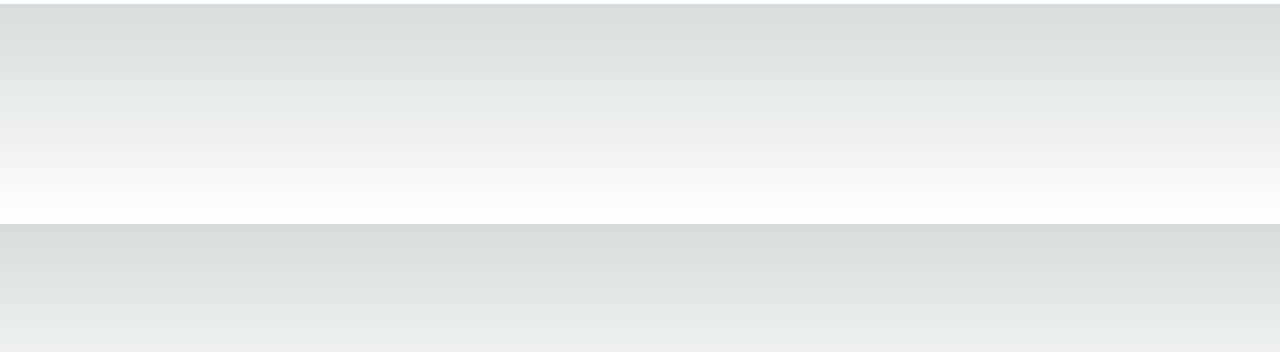
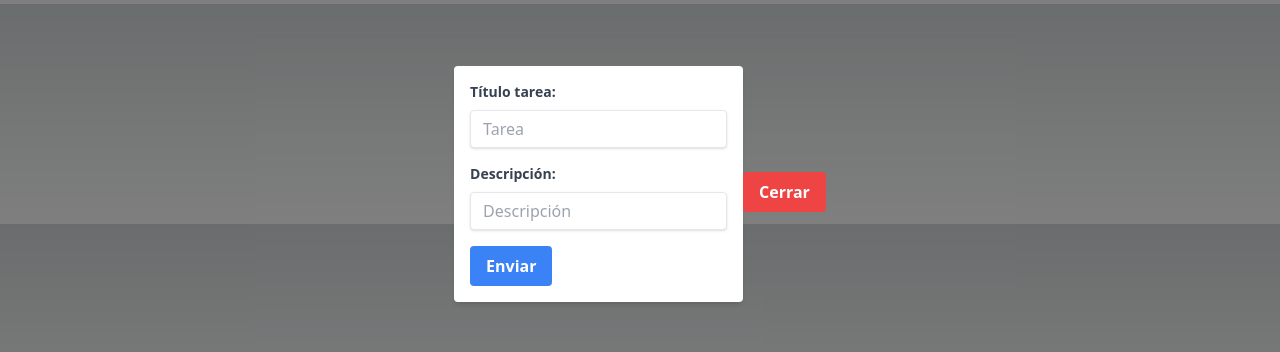
Before and after one commit to 22Ebosch/ProyectoNext, a Next.js app: page / in a window 1280 px wide. Both pictures are taken after a click on the button "Añadir tarea". Shown: the part 216-568 px from the top of the page. Built offline with nearby package versions, Linux system fonts and the light colour scheme; no server answers; the database is empty.

Commit message:
Mostrar PopUp de formulario

```diff
--- a/src/app/page.tsx
+++ b/src/app/page.tsx
@@ -1,9 +1,25 @@
+// HomePage.tsx
+"use client"
 import React from 'react';
+import { useState } from 'react';
 import Kanban from '../components/kanban/kanban';
+import PopUp from '@/components/popUp/popUp';
+
 const HomePage = () => {
+  const [mostrarPopUp, setMostrarPopUp] = useState(false);
+
+  const handleButtonClick = () => {
+    setMostrarPopUp(true);
+  }
+
+  const handleClose = () => {
+    setMostrarPopUp(false);
+  }
+
   return (
     <>
-      <Kanban/>
+      <Kanban onButtonClick={handleButtonClick}/>
+      {mostrarPopUp && <PopUp onClose={handleClose}/>}
     </>
   );
 };
--- a/src/components/formTarea/formTarea.tsx
+++ b/src/components/formTarea/formTarea.tsx
@@ -1,8 +1,7 @@
 import React from 'react';
-import useState  from 'react'
+import {useState}  from 'react'
 
-const FormTarea = () => {
-
+const FormTarea = ({ onClose }) => {
     const [titulo, setTitulo] = useState('');
     const [descripcion, setDescripcion] = useState('');
 
@@ -12,18 +11,30 @@ const FormTarea = () => {
     function handleDescripcion(e){
         setDescripcion(e.target.value);
     }
+
+    const handleSubmit = (e) => {
+        e.preventDefault();
+        // Aquí puedes manejar la lógica para añadir la tarea
+        console.log("Título: ", titulo);
+        console.log("Descripción: ", descripcion);
+        onClose();
+    };
+
     return (
-        <form>
-            <div>
-                <label>Titulo tarea:</label>
-                <input onChange={handleTitulo} required type="text" name="tarea" id="tarea" placeholder='Trea'/>
+        <form onSubmit={handleSubmit} className="bg-white p-4 rounded shadow-md">
+            <div className="mb-4">
+                <label className="block text-gray-700 text-sm font-bold mb-2" htmlFor="tarea">
+                    Título tarea:
+                </label>
+                <input onChange={handleTitulo} required type="text" id="tarea" placeholder='Tarea' className="shadow appearance-none border rounded w-full py-2 px-3 text-gray-700 leading-tight focus:outline-none focus:shadow-outline"/>
             </div>
-            <div>
-                <label>Descripción:</label>
-                <input onChange={handleDescripcion} required type="text" name="descripcion" id="descripcion" placeholder='Descripción'/>
+            <div className="mb-4">
+                <label className="block text-gray-700 text-sm font-bold mb-2" htmlFor="descripcion">
+                    Descripción:
+                </label>
+                <input onChange={handleDescripcion} required type="text" id="descripcion" placeholder='Descripción' className="shadow appearance-none border rounded w-full py-2 px-3 text-gray-700 leading-tight focus:outline-none focus:shadow-outline"/>
             </div>
-            <button type='submit'>Enviar</button>
-            <button type='button'>Cerrar</button>
+            <button type='submit' className="bg-blue-500 hover:bg-blue-700 text-white font-bold py-2 px-4 rounded focus:outline-none focus:shadow-outline">Enviar</button>
         </form>
     );
 };
--- a/src/components/kanban/kanban.tsx
+++ b/src/components/kanban/kanban.tsx
@@ -1,9 +1,10 @@
+// Kanban.tsx
 "use client";
 import { getTareasPendientes, getTareasEnProgreso, getTareasFinalizadas } from "@/lib/data";
 import { useEffect, useState } from "react";
 import Tarea from '../tareas/tarea';
 
-const Kanban = () => {
+const Kanban = ({ onButtonClick }) => {
     const [tareasPendientes, setTareasPendientes] = useState([]);
     const [tareasEnProgreso, setTareasEnProgreso] = useState([]);
     const [tareasFinalizadas, setTareasFinalizadas] = useState([]);
@@ -16,6 +17,7 @@ const Kanban = () => {
         }
         get()
       }, []);
+
       return (
         <>
           <h1 className='text-center m-4'>Bienvenido a mi sitio web</h1>
@@ -40,7 +42,7 @@ const Kanban = () => {
             </div>
           </div>
           <div className="text-center">
-            <button className="">Añadir tarea</button>
+            <button className="" onClick={onButtonClick}>Añadir tarea</button>
           </div>
         </>
       );
--- a/src/components/popUp/popUp.tsx
+++ b/src/components/popUp/popUp.tsx
@@ -1,12 +1,12 @@
-import FormTarea from '@/components/formTarea/formTarea'
+import React from 'react';
+import FormTarea from '@/components/formTarea/formTarea';
 
-function PopUp(props){
+function PopUp({ onClose }) {
     return (
-        <div className="fixed inset-0 w-full h-full bg-black bg-opacity-50 flex justify-center items-center z-50" onClick={props.Cerrar}>
-            <dialog className="">
-                <FormTarea/>
+            <dialog className="fixed inset-0 w-full h-full bg-black bg-opacity-50 flex justify-center items-center z-50">
+                <FormTarea onClose={onClose} />
+                <button onClick={onClose} className="mt-4 bg-red-500 hover:bg-red-700 text-white font-bold py-2 px-4 rounded focus:outline-none focus:shadow-outline">Cerrar</button>
             </dialog>
-        </div>
     )
 }
 export default PopUp;
```
